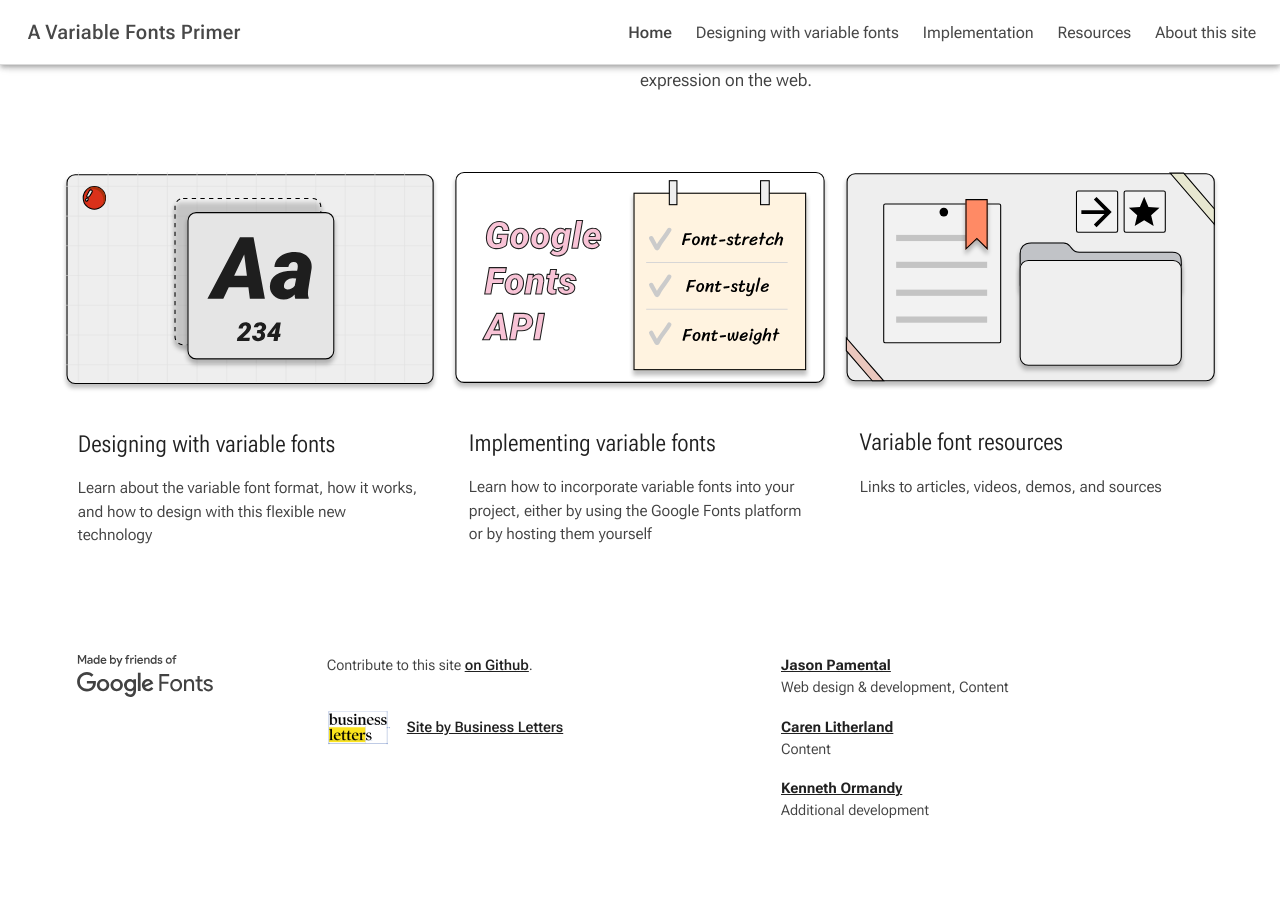
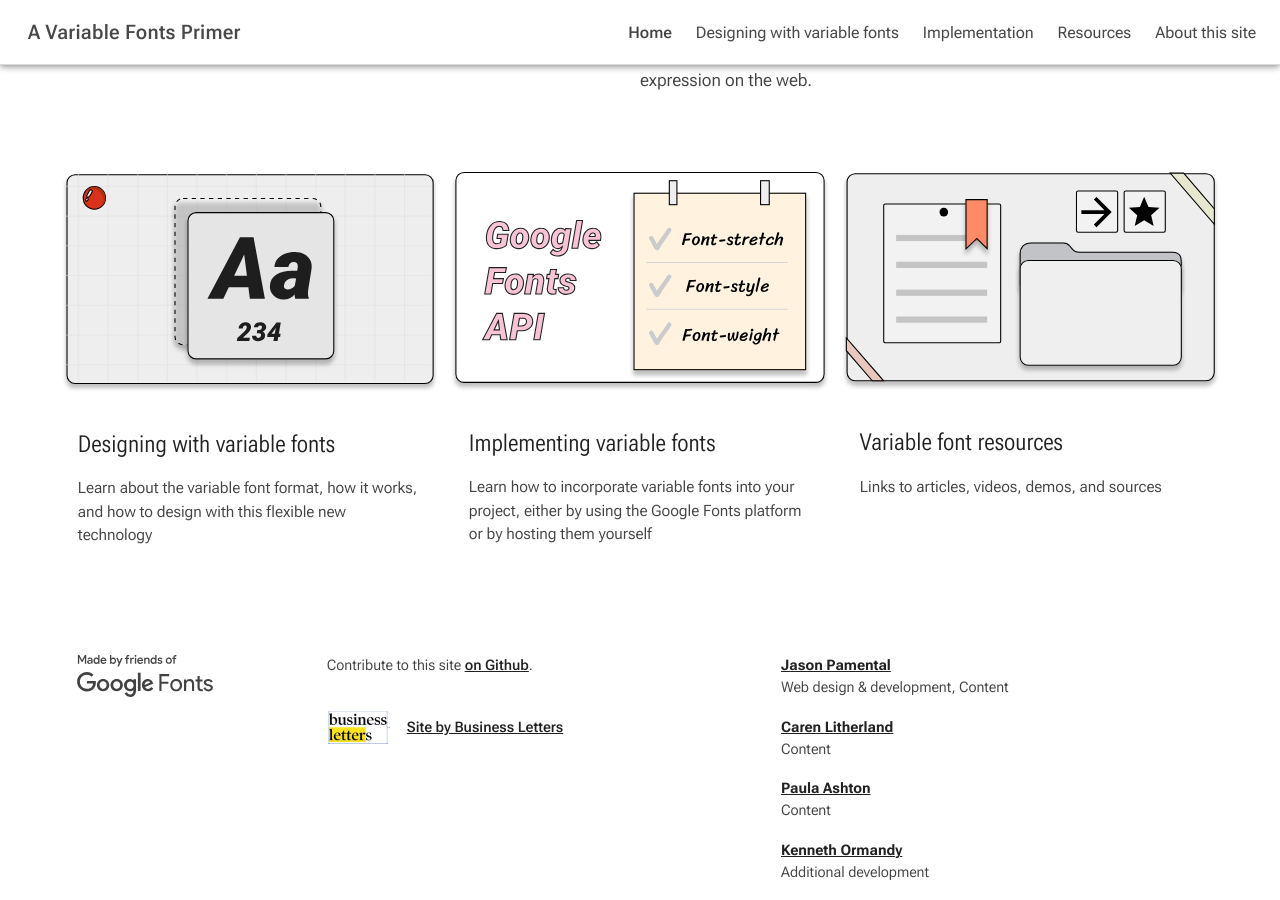
Before and after one commit to jpamental/variable-fonts, a Jekyll site: the page built from index.html, in a window 1280 px wide and 900 px high, scrolled down 789 px. Built offline with Jekyll 4.4.1, drawn with Linux system fonts in a browser that asks for light colours; a style sheet for code colours, icons or effects is not loaded; before the commit the page ends 1627 px from its top, so only the background shows below that.

Commit message:
Update credits.json

```diff
--- a/_data/credits.json
+++ b/_data/credits.json
@@ -10,6 +10,11 @@
     url: "https://carenlitherland.com/"
   },
   {
+    name: "Paula Ashton",
+    description: "Content",
+    url: "https://totalworddomination.com/"
+  },
+  {
     name: "Kenneth Ormandy",
     description: "Additional development",
     url: "https://kennethormandy.com"
```
